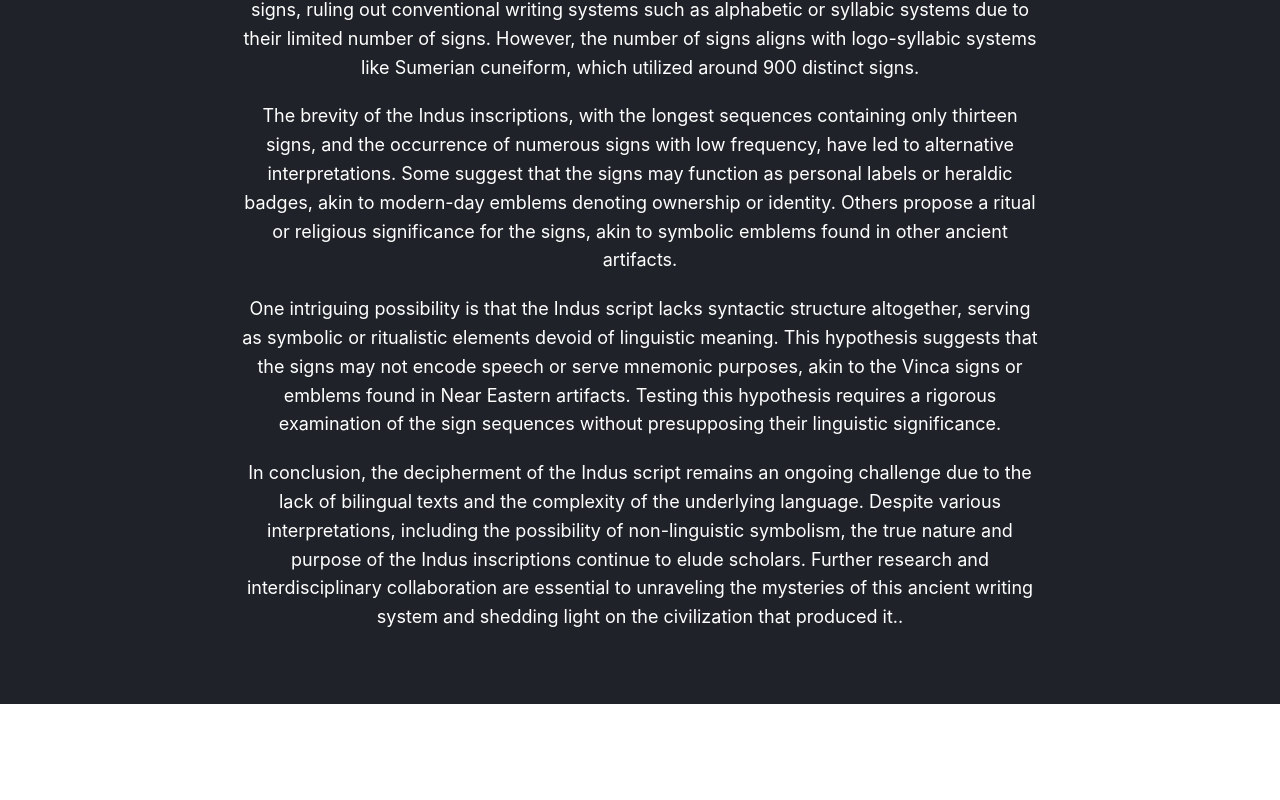
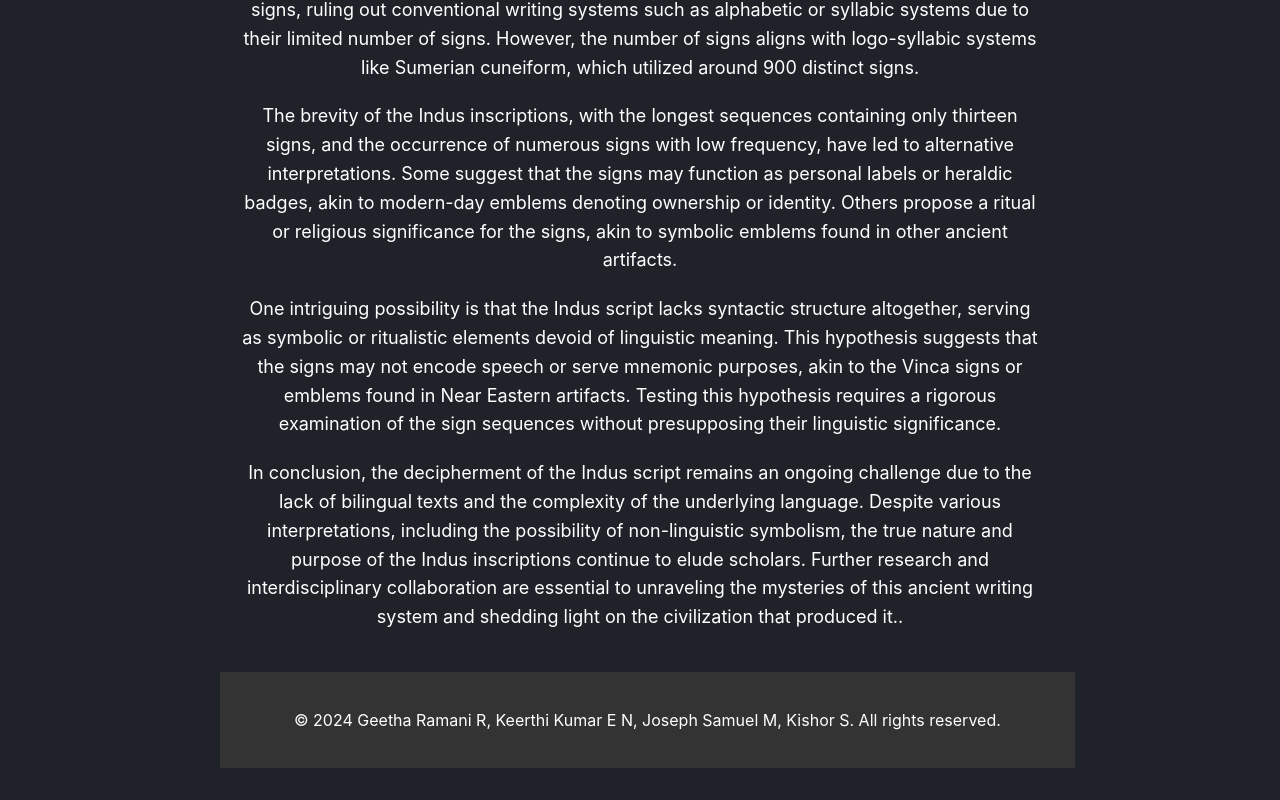
Before and after one commit to JosephSamuel2022/indus-mit, a React (Vite) app: page / in a window 1280 px wide. Shown: the part 1373-2173 px from the top of the page. Before the commit the page ends 2077 px from the top, so only its background shows below. Built offline with nearby package versions, Linux system fonts and the light colour scheme.

Commit message:
Copyright

```diff
--- a/src/App.jsx
+++ b/src/App.jsx
@@ -7,12 +7,14 @@
 import { ToastContainer } from "react-toastify";
 import "react-toastify/dist/ReactToastify.css";
 import Dashboard from "./Dashboard";
+import Footer from "./Footer";
 function App() {
 	return (
 		<>
 			<Routes>
 				<Route path='/' element={<Dashboard />}></Route>
 			</Routes>
+			<Footer />
 			<ToastContainer />
 		</>
 	);
--- /dev/null
+++ b/src/Footer.css
@@ -0,0 +1,11 @@
+/* src/components/Footer.css */
+.footer {
+	width: 97%;
+	padding: 20px;
+	text-align: center;
+	background-color: #333;
+	color: #fff;
+	position: relative;
+	bottom: 0;
+	left: 0;
+}
--- /dev/null
+++ b/src/Footer.jsx
@@ -0,0 +1,16 @@
+// src/components/Footer.jsx
+import React from "react";
+import "./Footer.css"; // Optional: Create a CSS file for styling the footer
+
+const Footer = () => {
+	return (
+		<footer className='footer'>
+			<p>
+				© 2024 Geetha Ramani R, Keerthi Kumar E N, Joseph Samuel M, Kishor S.
+				All rights reserved.
+			</p>
+		</footer>
+	);
+};
+
+export default Footer;
```
